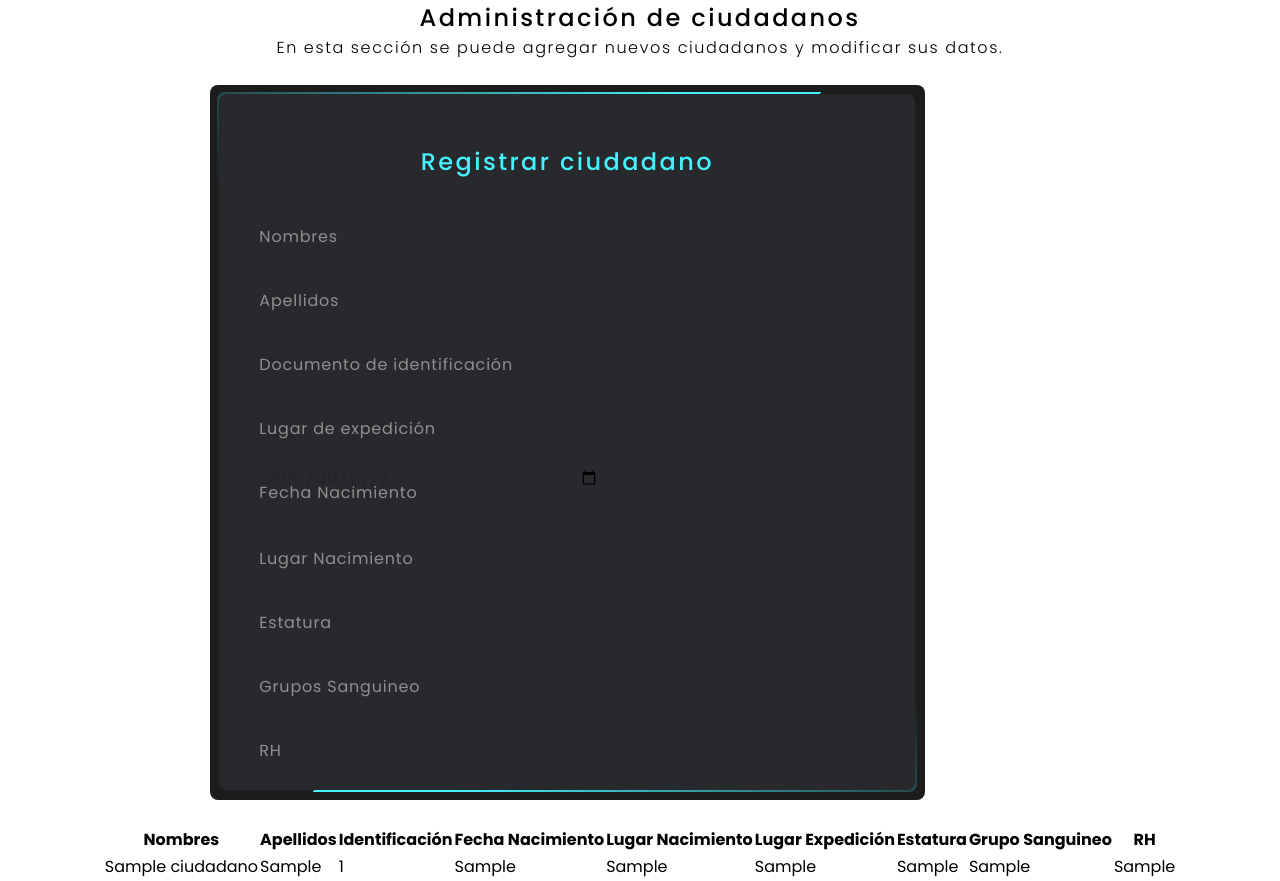
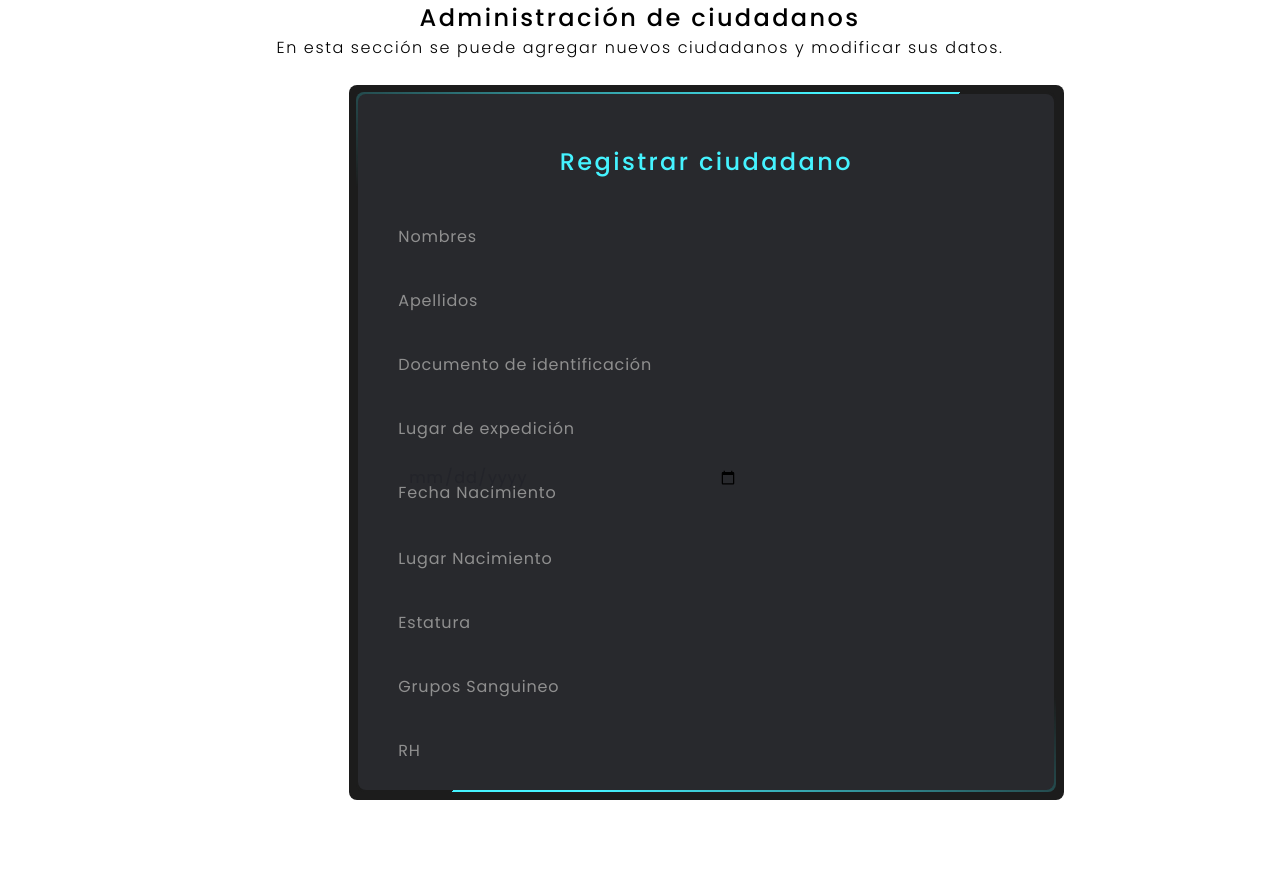
Before and after one commit to JuanDiaz00/registraduriaCed, a PHP site: page /registraduriaCed/views/paginas/admin/registrar_ciudadano.php in a window 1280 px wide. After the commit the page ends 800 px from the top, so only its background shows below. Run offline with PHP 8.4, Linux system fonts and the light colour scheme; tables that the repository leaves empty or names only in its code hold one stand-in row (values such as "Sample post"); some libraries are stand-ins or nearby versions.

Commit message:
Finalización definitiva de registrar ciudadano
XD

```diff
--- a/views/paginas/admin/registrar_ciudadano.php
+++ b/views/paginas/admin/registrar_ciudadano.php
@@ -97,7 +97,7 @@ require_once(CONTROLLER_PATH . "ciudadanos.php");
             </div>
         </div>
         <br>
-        <table class="table table-stripped">
+        <!-- <table class="table table-stripped">
             <thead>
                 <tr>
                     <th scope="col">Nombres</th>
@@ -111,28 +111,28 @@ require_once(CONTROLLER_PATH . "ciudadanos.php");
                     <th scope="col">RH</th>
                 </tr>
             </thead>
-            <tbody>
-                <?php
-                $result = getAllCiudadanos();
-                if ($result != null) {
-                    while ($ciudadano = mysqli_fetch_assoc($result)) {
-                ?>
+            <tbody> -->
+                <!-- php
+                // $result = getAllCiudadanos();
+                // if ($result != null) {
+                //     while ($ciudadano = mysqli_fetch_assoc($result)) {
+
                         <tr>
-                            <td><?php echo $ciudadano["nombres"]; ?></td>
-                            <td><?php echo $ciudadano["apellidos"]; ?></td>
-                            <td><?php echo $ciudadano["identificacion"]; ?></td>
-                            <td><?php echo $ciudadano["fx_nacimiento"]; ?></td>
-                            <td><?php echo $ciudadano["lugar_nacimiento"]; ?></td>
-                            <td><?php echo $ciudadano["lugar_exp"]; ?></td>
-                            <td><?php echo $ciudadano["estatura"]; ?></td>
-                            <td><?php echo $ciudadano["gs"]; ?></td>
-                            <td><?php echo $ciudadano["rh"]; ?></td>
+                            <td><php echo $ciudadano["nombres"]; ?></td>
+                            <td><php echo $ciudadano["apellidos"]; ?></td>
+                            <td><php echo $ciudadano["identificacion"]; ?></td>
+                            <td><php echo $ciudadano["fx_nacimiento"]; ?></td>
+                            <td><php echo $ciudadano["lugar_nacimiento"]; ?></td>
+                            <td><php echo $ciudadano["lugar_exp"]; ?></td>
+                            <td><php echo $ciudadano["estatura"]; ?></td>
+                            <td><php echo $ciudadano["gs"]; ?></td>
+                            <td><php echo $ciudadano["rh"]; ?></td>
                         </tr>
-                <?php
+                <php
                     }
                 }
                 ?>
             </tbody>
-        </table>
+        </table> -->
 
     </div>
```
